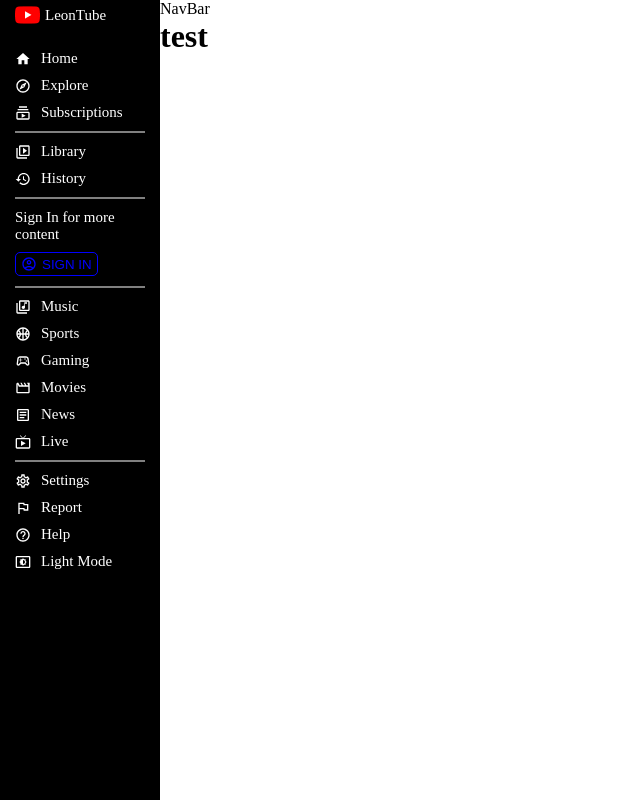
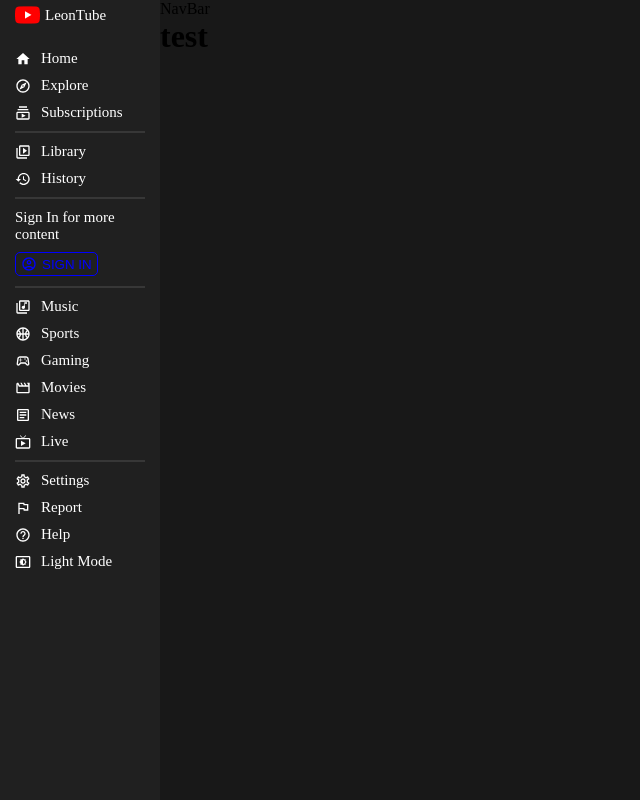
Before and after one commit to NoelPOS/Youtube-clone, a React (Create React App) app: page / in a window 1280 px wide. Shown: the whole page, without its empty margins (0-640 px from the left). Built offline with nearby package versions, Linux system fonts and the light colour scheme.

Commit message:
Feat: Implemented light/dark mode in Menu Bar
Created Theme.js, adjusted colors based on theme.

```diff
--- a/src/App.js
+++ b/src/App.js
@@ -1,6 +1,10 @@
 import styled from 'styled-components'
 import Menu from './components/Menu'
 import NavBar from './components/NavBar'
+import { ThemeProvider } from 'styled-components'
+import { darkTheme } from './Utils/Theme'
+import { lightTheme } from './Utils/Theme'
+import { useState } from 'react'
 
 const Container = styled.div`
   display: flex;
@@ -8,13 +12,16 @@
 
 const Main = styled.div`
   flex: 7;
+  background-color: ${({ theme }) => theme.bg};
 `
 const Wrapper = styled.div``
 
 function App() {
+  const [darkMode, setDarkMode] = useState(true)
   return (
+    <ThemeProvider theme={darkMode ? darkTheme : lightTheme}>
       <Container>
-      <Menu />
+        <Menu darkMode={darkMode} setDarkMode={setDarkMode} />
         <Main>
           <NavBar />
           <Wrapper>
@@ -22,6 +29,7 @@
           </Wrapper>
         </Main>
       </Container>
+    </ThemeProvider>
   )
 }
 
--- /dev/null
+++ b/src/Utils/Theme.js
@@ -0,0 +1,14 @@
+export const darkTheme = {
+  bg: '#181818',
+  bgLighter: '#202020',
+  text: 'white',
+  textSoft: '#aaaaaa',
+  soft: '#373737',
+}
+export const lightTheme = {
+  bg: '#f9f9f9',
+  bgLighter: 'white',
+  text: 'black',
+  textSoft: '#606060',
+  soft: '#f5f5f5',
+}
--- a/src/components/Menu.jsx
+++ b/src/components/Menu.jsx
@@ -1,5 +1,5 @@
 import React from 'react'
-import styled from 'styled-components'
+import styled, { ThemeProvider } from 'styled-components'
 import logo from '../images/logo.png'
 import HomeIcon from '@mui/icons-material/Home'
 import ExploreOutlinedIcon from '@mui/icons-material/ExploreOutlined'
@@ -21,8 +21,8 @@
 const Container = styled.div`
   flex: 1;
   height: 100vh;
-  background-color: black;
-  color: white;
+  background-color: ${({ theme }) => theme.bgLighter};
+  color: ${({ theme }) => theme.text};
   font-size: 15px;
   position: sticky;
   top: 0;
@@ -50,11 +50,14 @@
   gap: 10px;
   padding: 5px 0px;
   cursor: pointer;
+  &:hover {
+    background-color: ${({ theme }) => theme.soft};
+  }
 `
 
 const Hr = styled.hr`
   margin: 5px 0px;
-  border: 0.1px solid gray;
+  border: 0.5px solid ${({ theme }) => theme.soft};
 `
 
 const Login = styled.div`
@@ -73,7 +76,7 @@
   gap: 5px;
 `
 
-const Menu = () => {
+const Menu = ({ darkMode, setDarkMode }) => {
   return (
     <Container>
       <Wrapper>
@@ -151,7 +154,7 @@
           <HelpOutlineOutlinedIcon sx={{ fontSize: 'medium' }} />
           Help
         </Item>
-        <Item>
+        <Item onClick={() => setDarkMode(!darkMode)}>
           <SettingsBrightnessOutlinedIcon sx={{ fontSize: 'medium' }} />
           Light Mode
         </Item>
```
Lines whose indentation alone changed are shown as unchanged.
